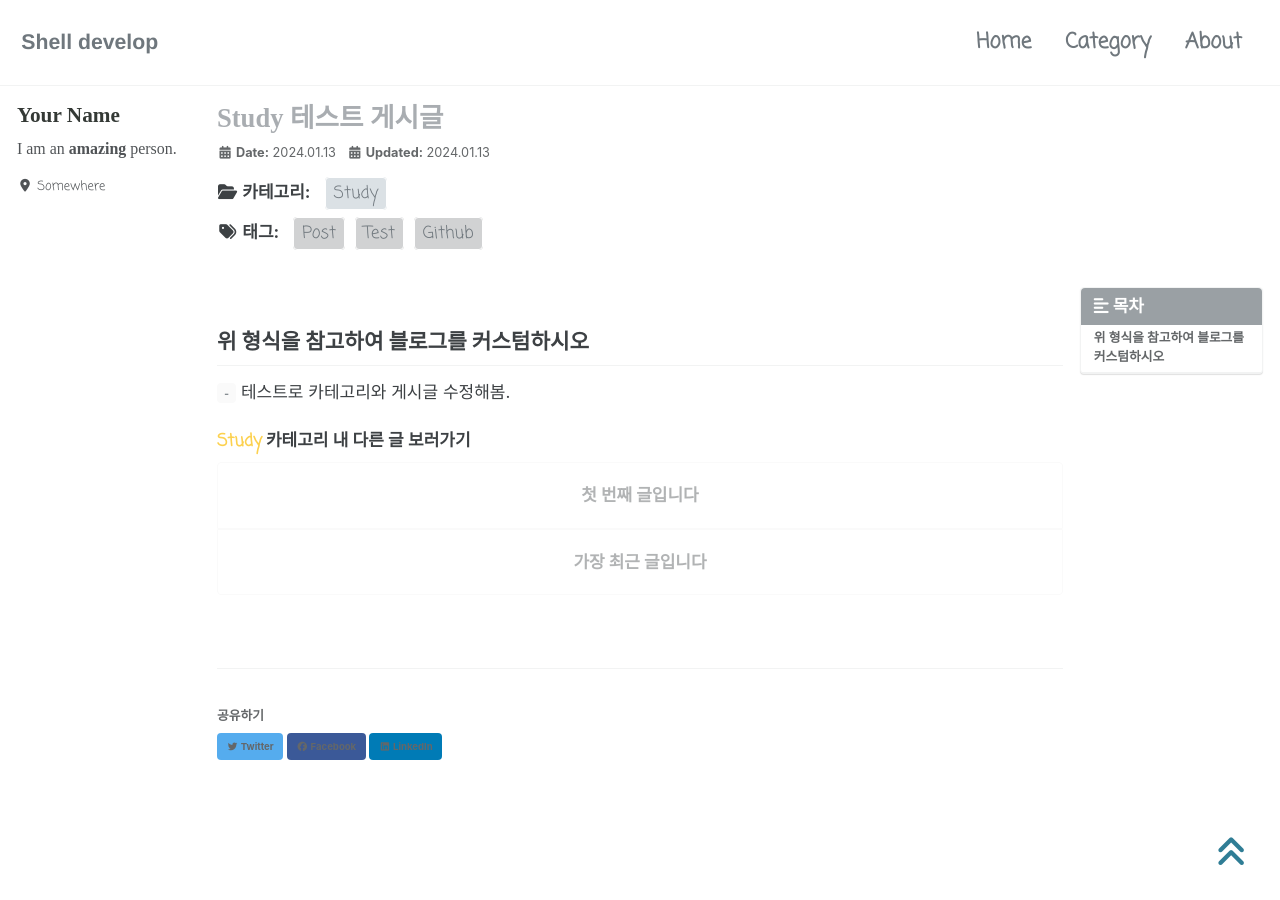
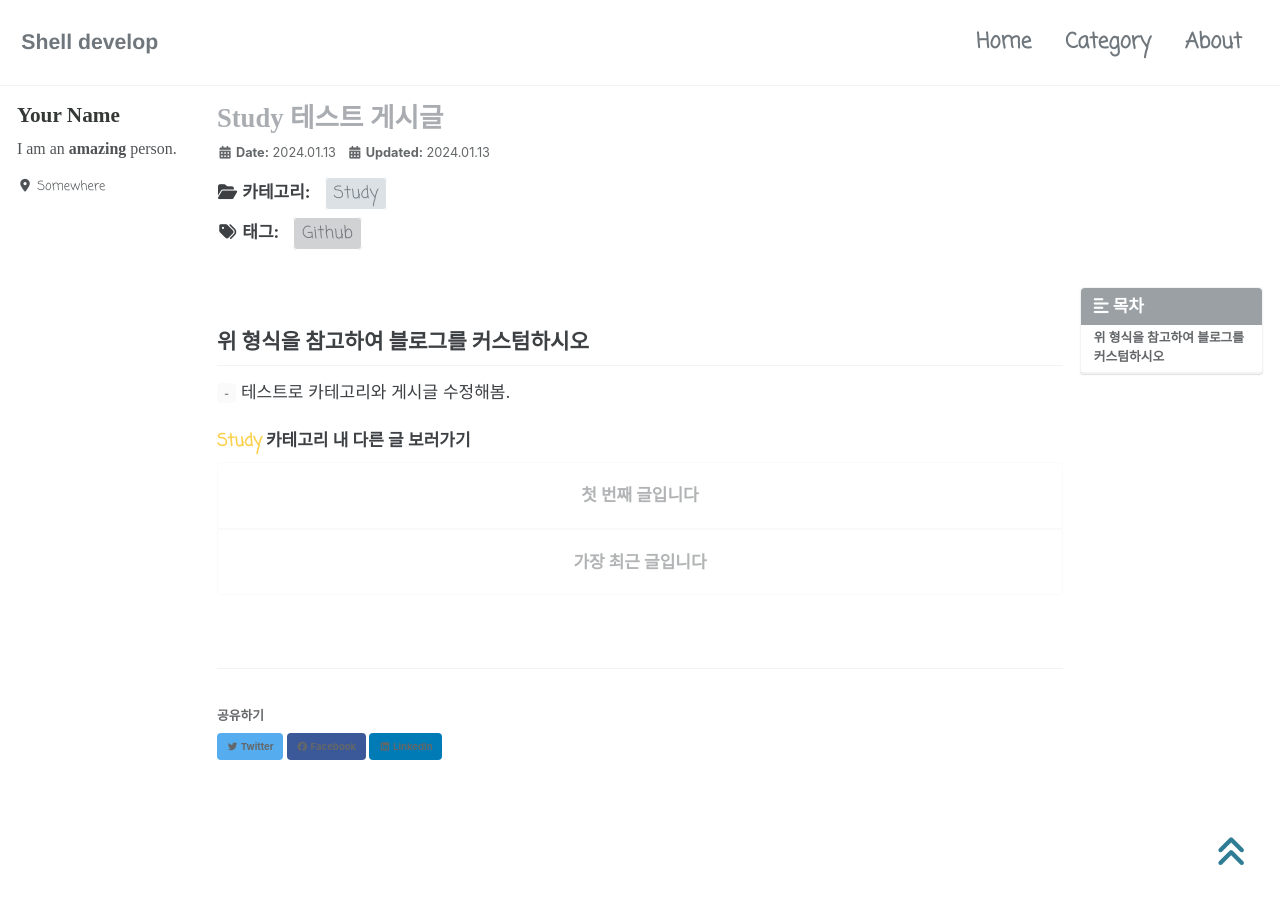
Before and after one commit to cjsan30/cjsan30.github.io, a Jekyll site: the page built from _posts/study/2024-01-13-test category,posting.md, in a window 1280 px wide and 900 px high. Built offline with Jekyll 4.4.1, drawn with Linux system fonts in a browser that asks for light colours; cached includes are drawn as plain includes; nearby versions of some CDN libraries; some web fonts are replaced.

Commit message:
[Edit] Blog
chg _post/Study Folder name
rm sc(special Character) on post file name.
rm tags on post

```diff
--- a/_posts/Study/2024-01-13-test category & posting.md
+++ b/_posts/study/2024-01-13-test category,posting.md
@@ -1,11 +1,11 @@
 ---
 title:  "Study 테스트 게시글"
-excerpt: "부재 : 테스트"
+excerpt: "부재 테스트"
 
 categories:
   - Study
 tags:
-  - [Github, Test, Post]
+  - [Github]
 
 toc: true
 toc_sticky: true
```
Also changed, not shown: 1 other file.
